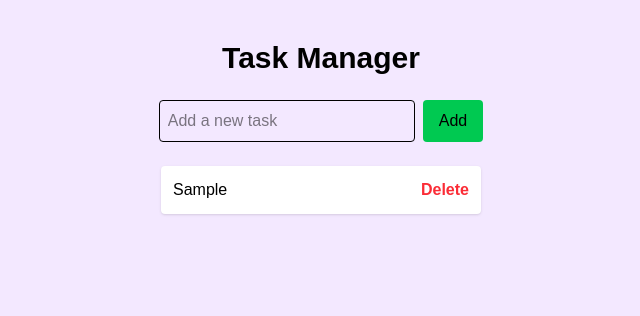
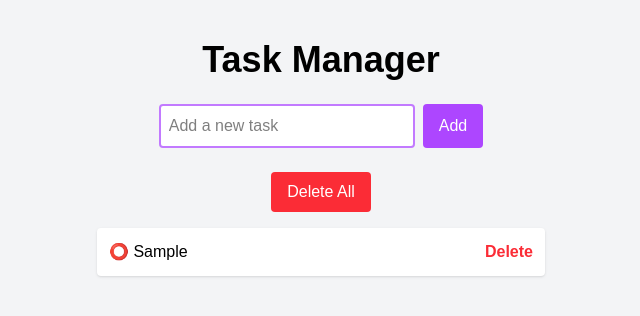
Before and after one commit to gowrims2006/task-manager, a Next.js app: page / in a window 1280 px wide. Both pictures are taken after typing "Sample" into the empty fields and a click on the button "Add". Shown: the top 316 px of the page, without its empty margins (319-959 px from the left). Built offline with nearby package versions, Linux system fonts and the light colour scheme.

Commit message:
Add complete and delete all features

```diff
--- a/app/page.tsx
+++ b/app/page.tsx
@@ -1,56 +1,72 @@
-"use client";
-import { useState, useEffect } from "react";
+"use client"
+import { useState } from "react"
+
+type Task = {
+  text: string
+  completed: boolean
+}
 
 export default function Home() {
-  const [task, setTask] = useState("");
-  const [tasks, setTasks] = useState<string[]>([]);
-
-  // Load tasks from browser
-  useEffect(() => {
-    const saved = localStorage.getItem("tasks");
-    if (saved) setTasks(JSON.parse(saved));
-  }, []);
-
-  // Save tasks to browser
-  useEffect(() => {
-    localStorage.setItem("tasks", JSON.stringify(tasks));
-  }, [tasks]);
+  const [task, setTask] = useState("")
+  const [tasks, setTasks] = useState<Task[]>([])
 
   const addTask = () => {
-    if (task.trim() === "") return;
-    setTasks([...tasks, task]);
-    setTask("");
-  };
+    if (task.trim() !== "") {
+      setTasks([...tasks, { text: task, completed: false }])
+      setTask("")
+    }
+  }
 
   const deleteTask = (index: number) => {
-    setTasks(tasks.filter((_, i) => i !== index));
-  };
+    const newTasks = tasks.filter((_, i) => i !== index)
+    setTasks(newTasks)
+  }
+
+  const toggleComplete = (index: number) => {
+    const newTasks = [...tasks]
+    newTasks[index].completed = !newTasks[index].completed
+    setTasks(newTasks)
+  }
+
+  const deleteAll = () => {
+    setTasks([])
+  }
 
   return (
-    <main className="flex min-h-screen flex-col items-center p-10 bg-purple-100">
-      <h1 className="text-3xl font-bold mb-6 text-black">Task Manager</h1>
+    <main className="flex min-h-screen flex-col items-center p-10 bg-gray-100">
+      <h1 className="text-4xl font-bold mb-6 text-black">Task Manager</h1>
 
-      <div className="flex gap-2 mb-6 text-black">
+      <div className="flex gap-2 mb-6">
         <input
           type="text"
           value={task}
           onChange={(e) => setTask(e.target.value)}
           placeholder="Add a new task"
-          className="border p-2 rounded w-64 text-black"
+          className="border-2 border-purple-400 p-2 rounded w-64 text-black bg-white"
         />
-        <button onClick={addTask} className="bg-green-500 text-black px-4 py-2 rounded">
+        <button onClick={addTask} className="bg-purple-500 text-white px-4 py-2 rounded hover:bg-purple-600">
           Add
         </button>
       </div>
 
-      <ul className="w-80">
+      {tasks.length > 0 && (
+        <button onClick={deleteAll} className="bg-red-500 text-white px-4 py-2 rounded mb-4 hover:bg-red-600">
+          Delete All
+        </button>
+      )}
+
+      <ul className="w-full max-w-md">
         {tasks.map((t, index) => (
-          <li key={index} className="bg-white p-3 mb-2 rounded shadow flex justify-between text-black">
-            {t}
-            <button onClick={() => deleteTask(index)} className="text-red-500 font-semibold">Delete</button>
+          <li key={index} className={`bg-white p-3 mb-2 rounded shadow flex justify-between items-center text-black ${t.completed ? 'line-through opacity-60' : ''}`}>
+            <span onClick={() => toggleComplete(index)} className="cursor-pointer flex-1">
+              {t.completed ? '✅ ' : '⭕ '}{t.text}
+            </span>
+            <button onClick={() => deleteTask(index)} className="text-red-500 font-semibold ml-4 hover:text-red-700">
+              Delete
+            </button>
           </li>
         ))}
       </ul>
     </main>
-  );
+  )
 }
```
